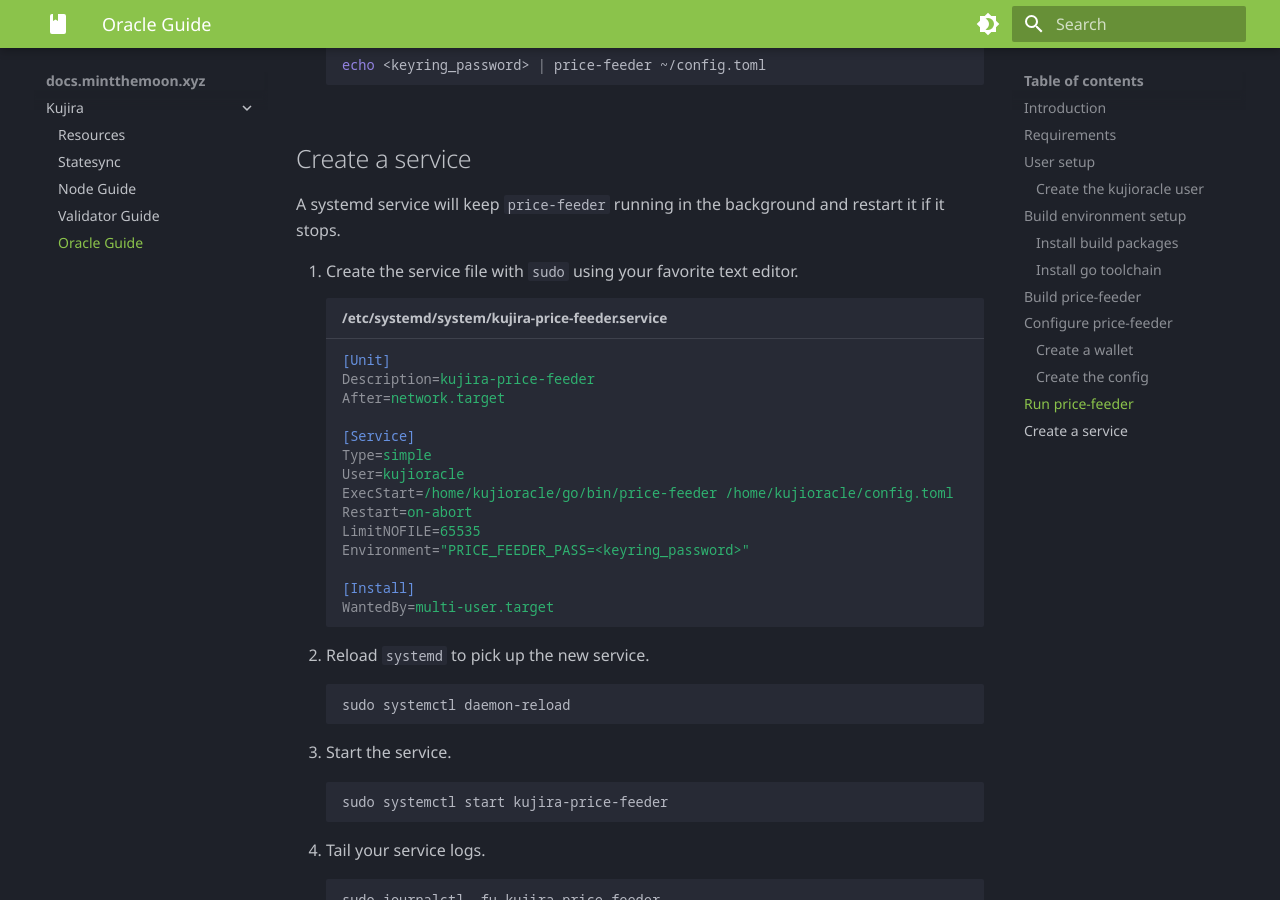
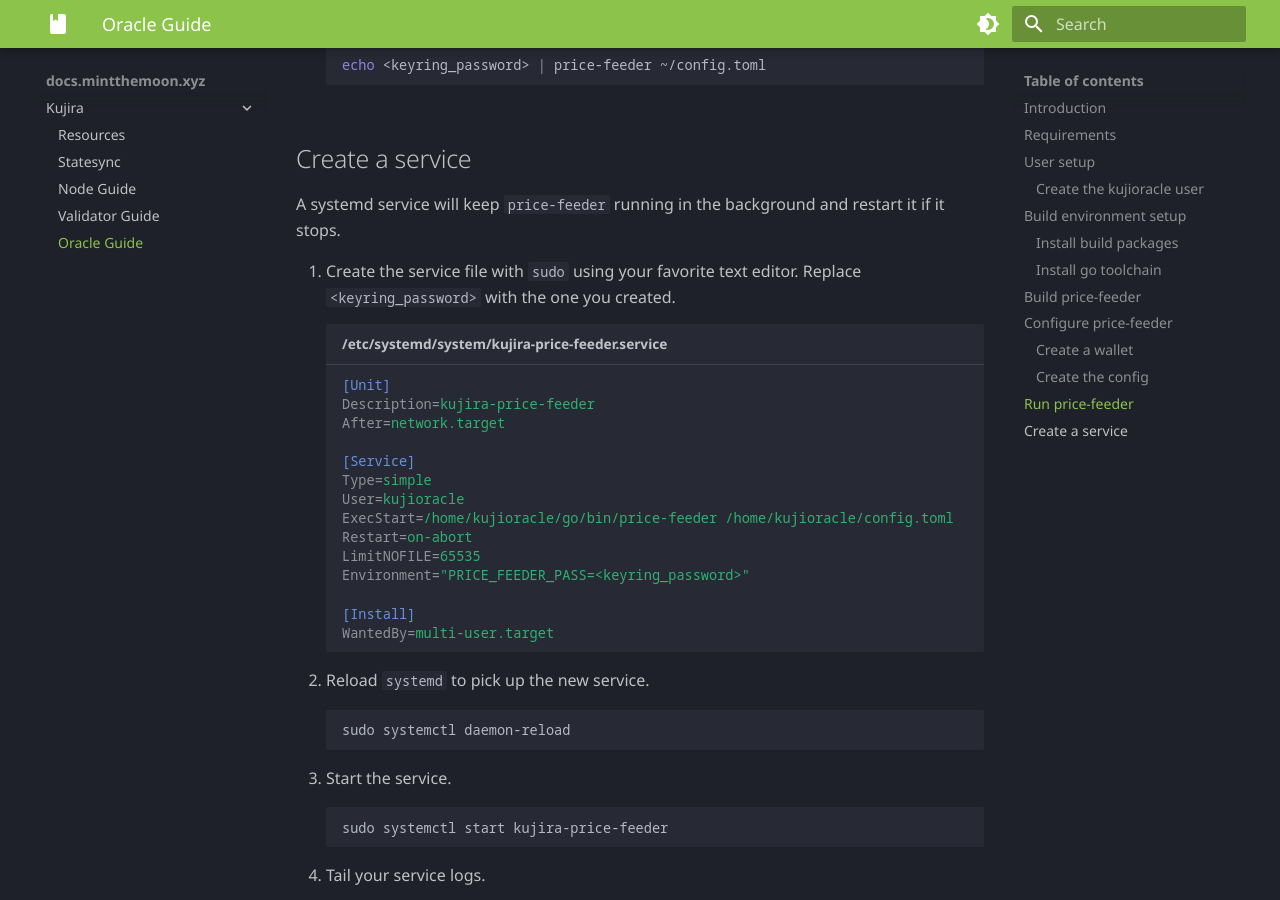
Before and after one commit to mintthemoon/mintwiki, an MkDocs documentation site: the page built from docs/kujira/oracle-guide.md, in a window 1280 px wide and 900 px high, scrolled down 4232 px. Built offline with MkDocs 1.6.1 and Material for MkDocs 9.7.7, drawn with Linux system fonts in a browser that asks for light colours.

Commit message:
add oracle guide

````diff
--- a/docs/kujira/oracle-guide.md
+++ b/docs/kujira/oracle-guide.md
@@ -179,6 +179,7 @@ echo <keyring_password> | price-feeder ~/config.toml
 A systemd service will keep `price-feeder` running in the background and restart it if it stops.
 
 1. Create the service file with `sudo` using your favorite text editor.
+Replace `<keyring_password>` with the one you created.
 ```ini title="/etc/systemd/system/kujira-price-feeder.service"
 [Unit]
 Description=kujira-price-feeder
````
